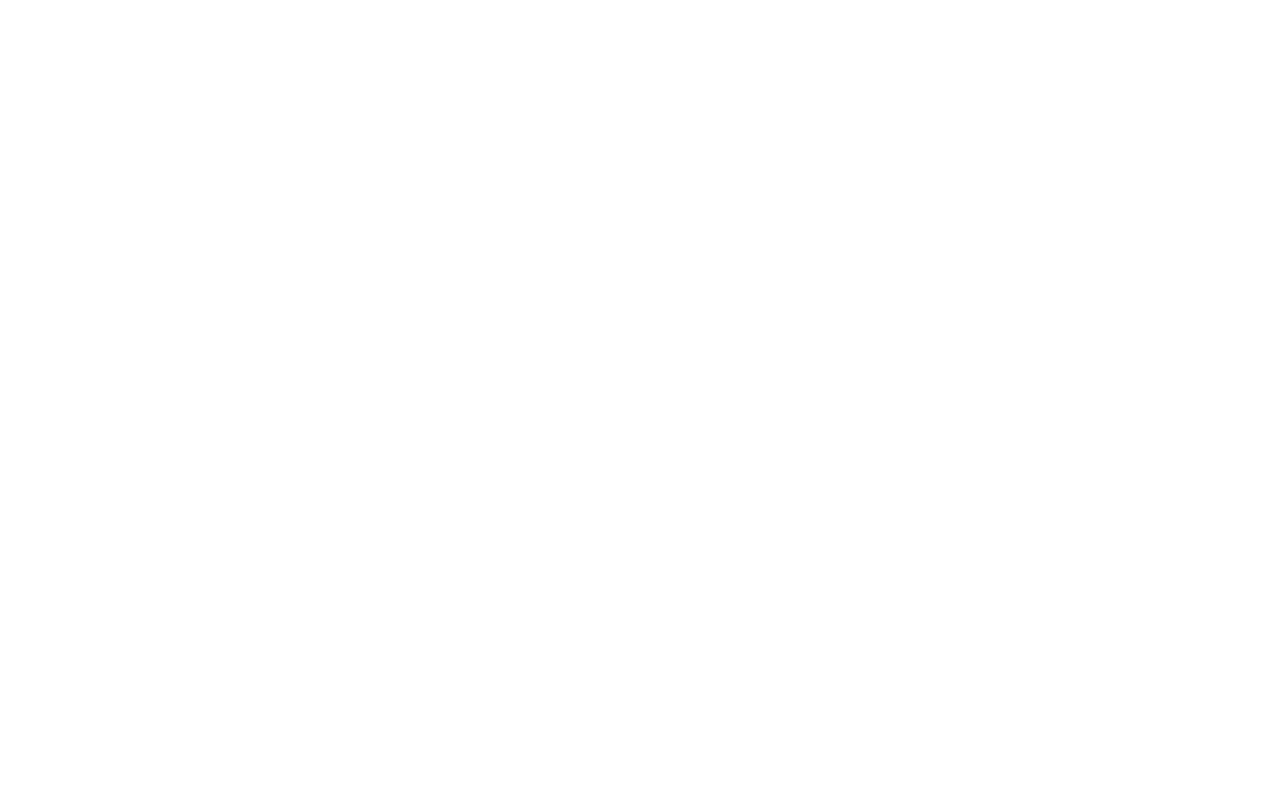
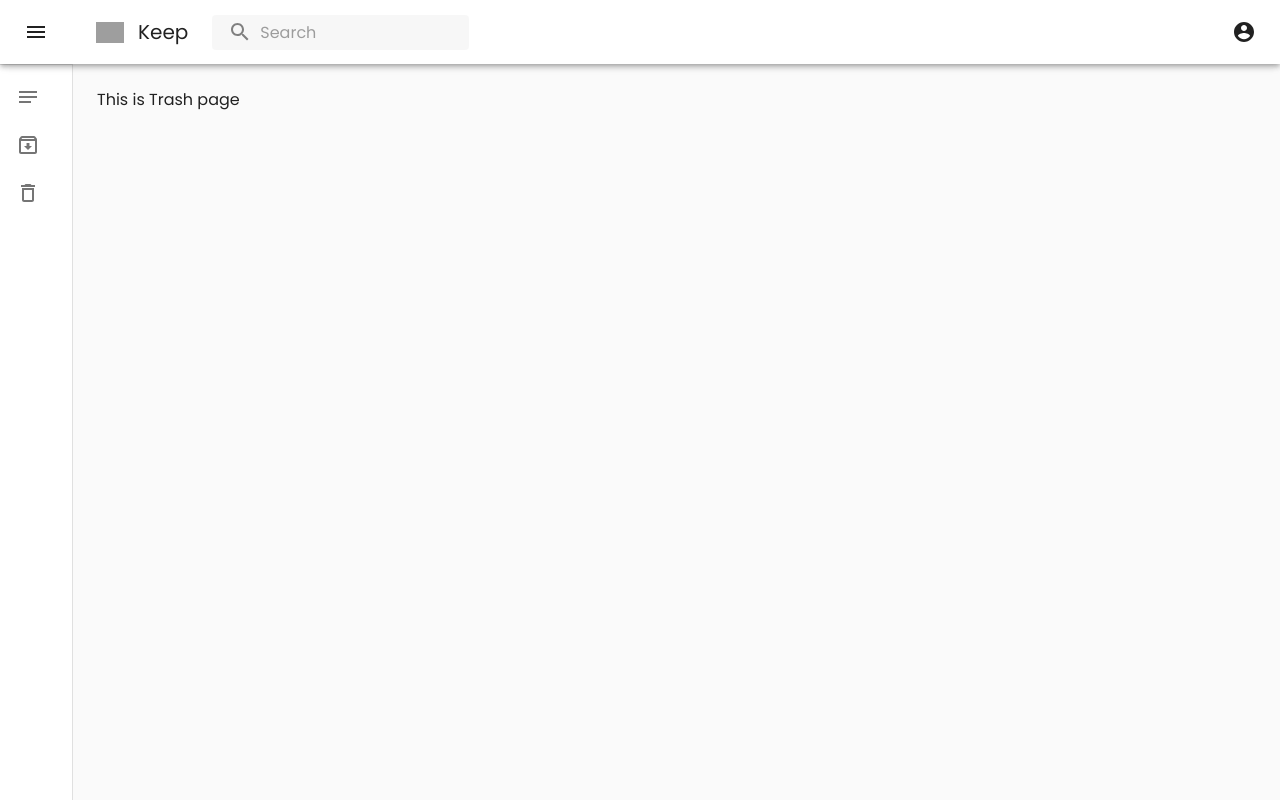
Before and after one commit to seongjinbrian/notecard, a React (Create React App) app: page /trash in a window 1280 px wide. Built offline with nearby package versions, Linux system fonts and the light colour scheme; grey boxes are pictures that could not be loaded.

Commit message:
Trash page added

```diff
--- a/src/App.tsx
+++ b/src/App.tsx
@@ -6,6 +6,7 @@
 import Auth from "./pages/Auth";
 import Home from "./pages/Home";
 import Archive from "./pages/Archive";
+import Trash from "./pages/Trash";
 function App() {
   return (
     <div>
@@ -15,6 +16,7 @@
             <Route exact path="/" component={Auth} />
             <Route exact path="/home" component={Home} />
             <Route exact path="/archive" component={Archive} />
+            <Route exact path="/trash" component={Trash} />
           </Switch>
         </BrowserRouter>
       </Suspense>
--- /dev/null
+++ b/src/pages/Trash.tsx
@@ -0,0 +1,36 @@
+import { makeStyles, Typography } from "@material-ui/core";
+import { FC } from "react";
+import Header from "../components/Header";
+
+const useStyles = makeStyles((theme) => ({
+  root: {
+    display: "flex",
+  },
+  toolbar: {
+    display: "flex",
+    alignItems: "center",
+    justifyContent: "flex-end",
+    padding: theme.spacing(0, 1),
+    // necessary for content to be below app bar
+    ...theme.mixins.toolbar,
+  },
+  content: {
+    flexGrow: 1,
+    padding: theme.spacing(3),
+  },
+}));
+
+const Trash: FC = () => {
+  const classes = useStyles();
+  return (
+    <div className={classes.root}>
+      <Header />
+      <main className={classes.content}>
+        <div className={classes.toolbar} />
+        <Typography paragraph>This is Trash page</Typography>
+      </main>
+    </div>
+  );
+};
+
+export default Trash;
```
